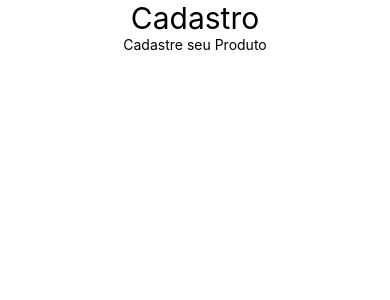
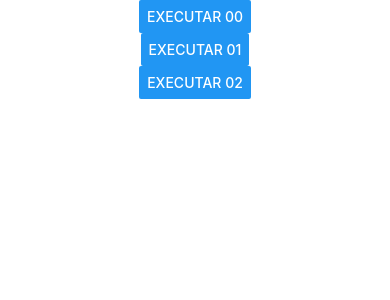
Before and after one commit to rafaelnmelo/reactNativeExercicios, a React Native app: screen / in a window 390 px wide. Shown: the top 300 px of the page. Built offline with nearby package versions, Linux system fonts and the light colour scheme.

Commit message:
Formas de atribuir funções a botões

```diff
--- a/src/App.js
+++ b/src/App.js
@@ -5,12 +5,14 @@ import { SafeAreaView, StyleSheet } from "react-native"
 // import Default, { Comp1,Comp2 } from './components/Multi'
 // import MinMax from './components/MinMax'
 // import Aleatorio from './components/Aleatorio'
-import Titulo from './components/Titulo'
+// import Titulo from './components/Titulo'
+import Botao from './components/Botao'
 
 export default () => (
     <SafeAreaView style={style.App}>
-        <Titulo principal="Cadastro" secundario="Cadastre seu Produto"/>
-        {/* <Aleatorio min={10} max={25}/>
+        <Botao />
+        {/* <Titulo principal="Cadastro" secundario="Cadastre seu Produto"/>
+        <Aleatorio min={10} max={25}/>
         <MinMax min={3} max={20}/>
         <MinMax min={1} max={4}/>
         <Default />
--- /dev/null
+++ b/src/components/Botao.js
@@ -0,0 +1,28 @@
+import React from 'react'
+import { Button } from 'react-native'
+
+export default props => {
+    function executar() {
+        console.warn("Executado 00")
+    }
+
+    return (
+        <>
+            <Button
+            title = "Executar 00"
+            onPress={executar}
+            />
+            <Button
+            title = "Executar 01"
+            onPress={function() {
+                console.warn("Executado 01")
+            }}
+            />
+            <Button
+            title = "Executar 02"
+            onPress={() => console.warn("Executado 02")}
+            />
+        </>
+
+    )
+}
```
